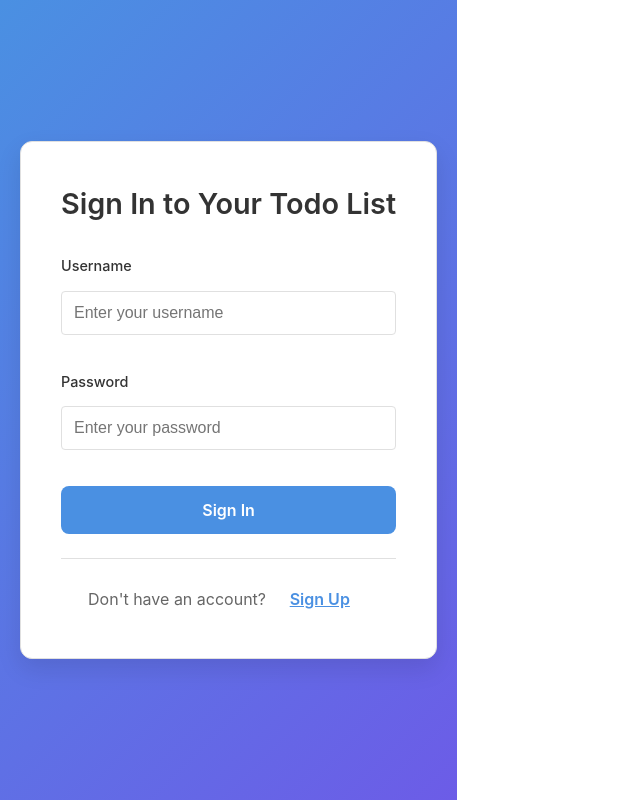
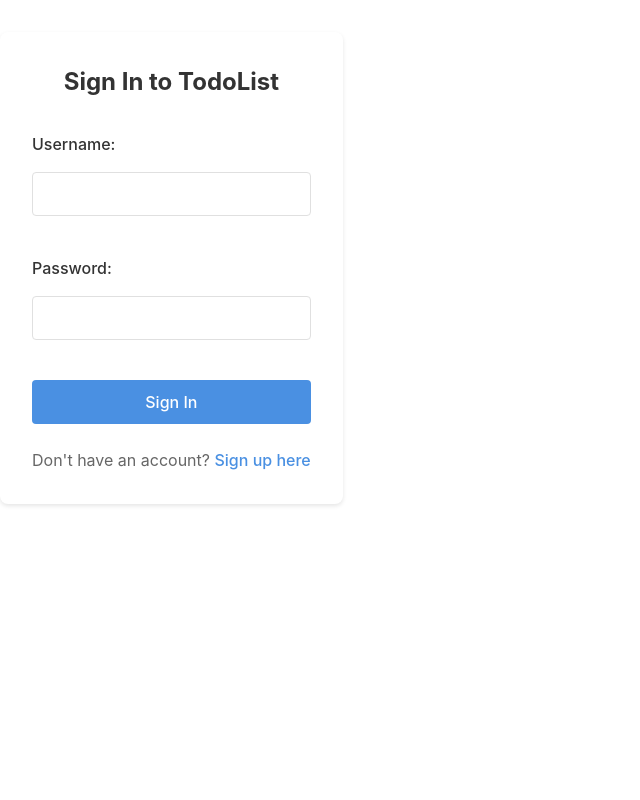
Before and after one commit to fonok869/todolist, a React (Vite) app in the folder todolist-frontend/: page /signup in a window 1280 px wide. Shown: the whole page, without its empty margins (0-640 px from the left). Built offline with nearby package versions, Linux system fonts and the light colour scheme.

Commit message:
Correction SignUpPage

```diff
--- a/todolist-frontend/src/App.tsx
+++ b/todolist-frontend/src/App.tsx
@@ -7,7 +7,7 @@ import { LoadingSpinner } from './components/LoadingSpinner';
 import { HomePage } from './pages/HomePage';
 import { LoginPage } from './pages/LoginPage';
 import { LogoutPage } from './pages/LogoutPage';
-import { SignInPage } from './pages/SignInPage';
+import { SignUpPage } from './pages/SignUpPage.tsx';
 import { EmailValidationPage } from './pages/EmailValidationPage';
 import { EmailValidationPendingPage } from './pages/EmailValidationPendingPage';
 import './App.css'
@@ -24,7 +24,7 @@ const ProtectedRoute: React.FC<{ children: React.ReactNode }> = ({ children }) =
   }
 
   if (!isAuthenticated) {
-    return <Navigate to="/signin" replace />;
+    return <Navigate to="/login" replace />;
   }
 
   return <>{children}</>;
@@ -35,8 +35,7 @@ const AppContent: React.FC = () => {
     <Router>
       <Routes>
         <Route path="/login" element={<LoginPage />} />
-        <Route path="/signin" element={<SignInPage />} />
-        <Route path="/signup" element={<LoginPage />} />
+        <Route path="/signup" element={<SignUpPage />} />
         <Route path="/logout" element={<LogoutPage />} />
         <Route path="/validate-email" element={<EmailValidationPage />} />
         <Route path="/email-validation-pending" element={<EmailValidationPendingPage />} />
--- a/todolist-frontend/src/pages/SignInPage.tsx
+++ b/todolist-frontend/src/pages/SignUpPage.tsx
@@ -3,7 +3,7 @@ import { useNavigate, Link } from 'react-router-dom';
 import { useAuth } from '../contexts/AuthContext';
 import { LoadingSpinner } from '../components/LoadingSpinner';
 
-export const SignInPage: React.FC = () => {
+export const SignUpPage: React.FC = () => {
   const navigate = useNavigate();
   const { signIn } = useAuth();
   const [formData, setFormData] = useState({
```
